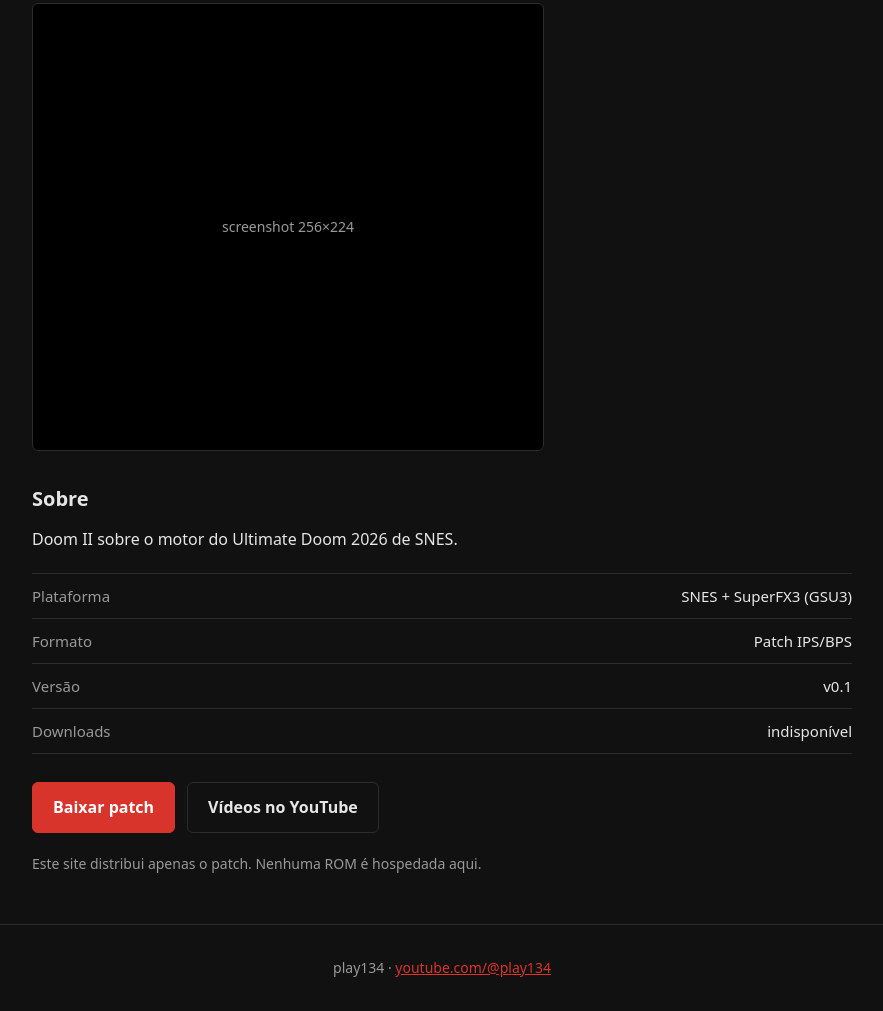
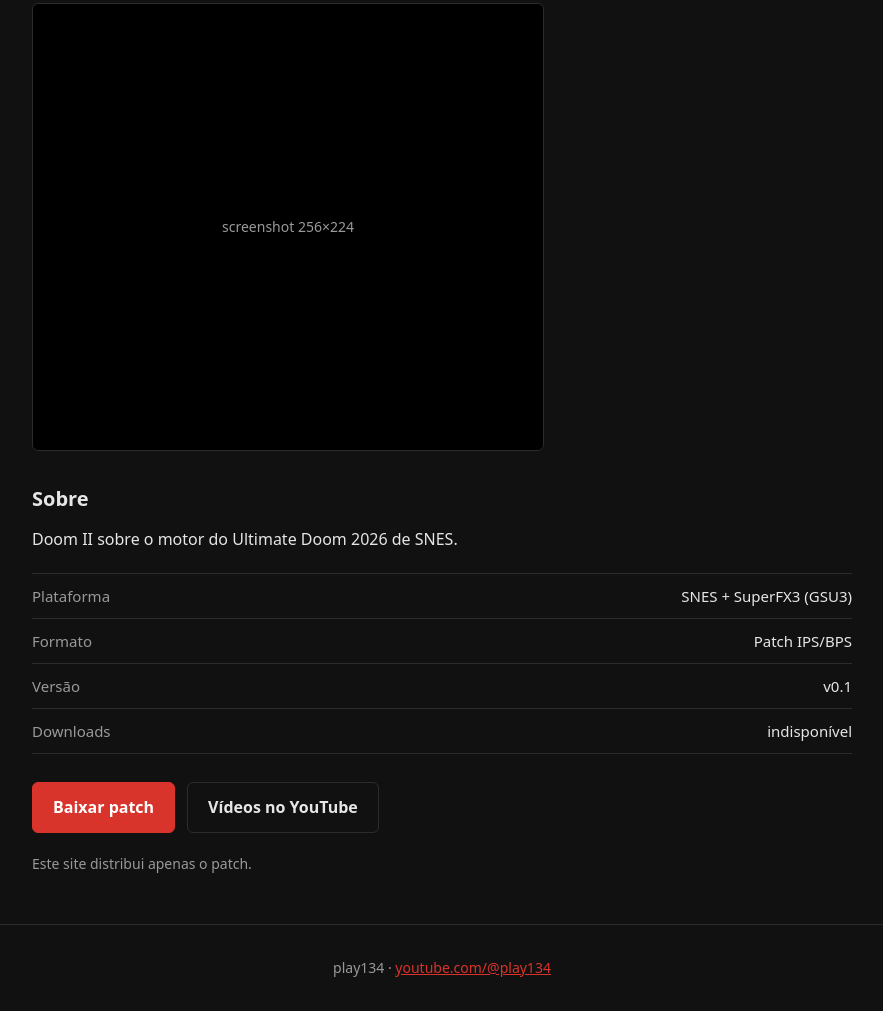
Before and after one commit to play134/play134.github.io, a plain HTML site: page index.html in a window 1280 px wide. Shown: the part 330-1341 px from the top of the page, without its empty margins (198-1081 px from the left). Drawn offline with Linux system fonts and the light colour scheme; no server answers.

Commit message:
Update index.html

```diff
--- a/index.html
+++ b/index.html
@@ -3,7 +3,7 @@
 <head>
 <meta charset="UTF-8">
 <meta name="viewport" content="width=device-width, initial-scale=1">
-<title>RLDOOM2 — Doom II no SNES</title>
+<title>DOOM2 — Doom II no SNES</title>
 <meta name="description" content="DOOM2: Hell on Earth para o SNES com SuperFX 3.">
 <style>
   :root{--bg:#111;--panel:#1a1a1a;--line:#2c2c2c;--text:#e6e6e6;--muted:#999;--accent:#d9342b}
@@ -67,7 +67,7 @@
     <a class="btn" id="dlbtn" href="#">Baixar patch</a>
     <a class="btn ghost" href="https://www.youtube.com/@play134" target="_blank" rel="noopener">Vídeos no YouTube</a>
   </div>
-  <p class="note">Este site distribui apenas o patch. Nenhuma ROM é hospedada aqui.</p>
+  <p class="note">Este site distribui apenas o patch.</p>
 </div></main>
 
 <footer>
```
